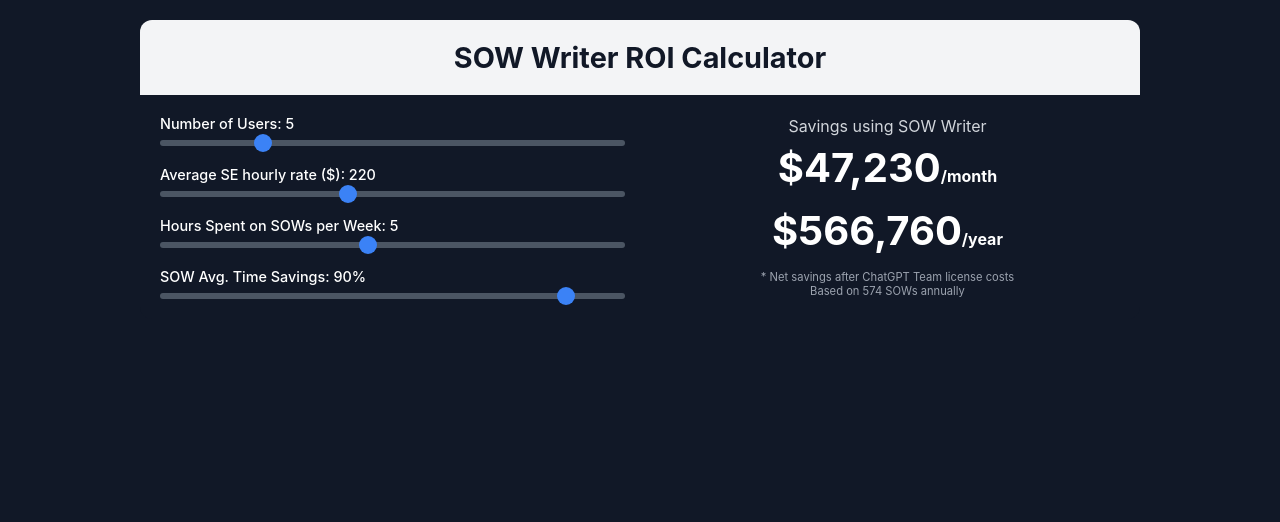
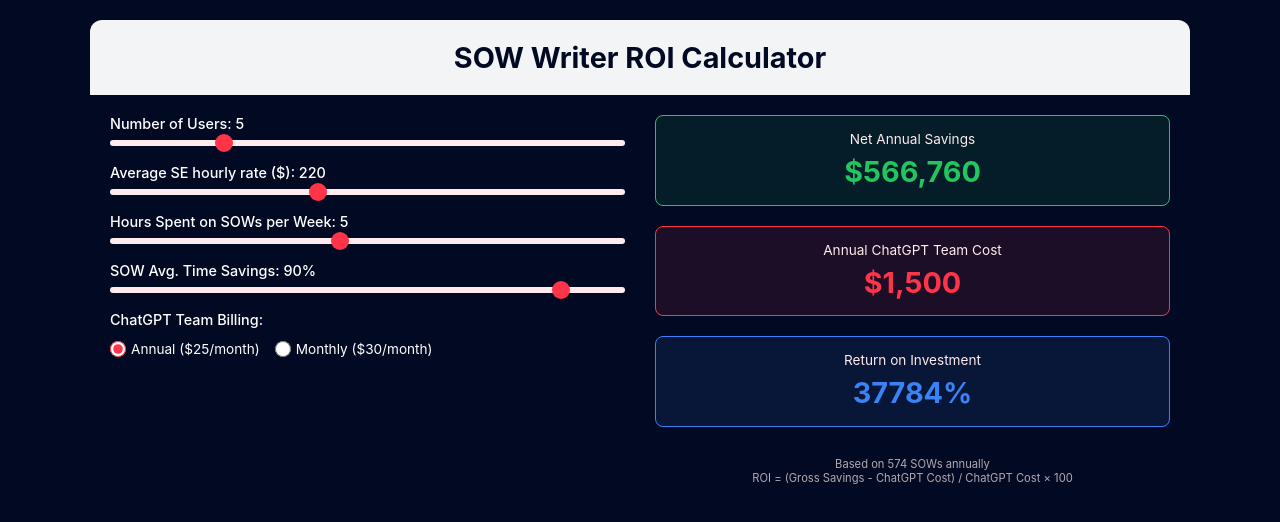
Before and after one commit to ecarpentere360/sow-roi-calculator, a plain HTML site: page index.html in a window 1280 px wide. Drawn offline with Linux system fonts and the light colour scheme.

Commit message:
Update index.html

```diff
--- a/index.html
+++ b/index.html
@@ -8,14 +8,14 @@
         * { margin: 0; padding: 0; box-sizing: border-box; }
         body {
             font-family: -apple-system, BlinkMacSystemFont, 'Segoe UI', Roboto, sans-serif;
-            background: #111827;
+            background: #020A23;
             color: white;
             padding: 20px;
         }
         .calculator {
-            max-width: 1000px;
+            max-width: 1100px;
             margin: 0 auto;
-            background: #111827;
+            background: #020A23;
             border-radius: 12px;
             overflow: hidden;
         }
@@ -23,7 +23,7 @@
             text-align: center;
             padding: 20px;
             background: #f3f4f6;
-            color: #111827;
+            color: #020A23;
         }
         .header h2 { font-size: 1.8rem; font-weight: bold; }
         .content {
@@ -31,19 +31,19 @@
             display: grid;
             grid-template-columns: 1fr 1fr;
             gap: 30px;
-            align-items: center;
+            align-items: start;
         }
         @media (max-width: 768px) {
             .content { grid-template-columns: 1fr; }
         }
-        .controls { display: flex; flex-direction: column; gap: 20px; }
+        .controls { display: flex; flex-direction: column; gap: 18px; }
         .control-group { display: flex; flex-direction: column; gap: 8px; }
         .control-label { font-size: 0.9rem; font-weight: 500; }
         .slider {
             width: 100%;
             height: 6px;
             border-radius: 3px;
-            background: #4b5563;
+            background: #FFEBED;
             outline: none;
             -webkit-appearance: none;
         }
@@ -52,30 +52,108 @@
             width: 18px;
             height: 18px;
             border-radius: 50%;
-            background: #3b82f6;
+            background: #FF3449;
             cursor: pointer;
         }
         .slider::-moz-range-thumb {
             width: 18px;
             height: 18px;
             border-radius: 50%;
-            background: #3b82f6;
+            background: #FF3449;
             cursor: pointer;
             border: none;
         }
-        .results { text-align: center; }
-        .results-label { font-size: 1rem; color: #d1d5db; margin-bottom: 8px; }
-        .results-value { font-size: 2.5rem; font-weight: bold; line-height: 1.2; }
-        .results-period { font-size: 1rem; }
+        .billing-toggle {
+            display: flex;
+            gap: 15px;
+            margin-top: 5px;
+        }
+        .billing-option {
+            display: flex;
+            align-items: center;
+            gap: 5px;
+            font-size: 0.85rem;
+        }
+        .billing-option input[type="radio"] {
+            width: 16px;
+            height: 16px;
+            accent-color: #FF3449;
+        }
+        .results {
+            display: flex;
+            flex-direction: column;
+            gap: 20px;
+        }
+        .result-card {
+            background: rgba(255, 235, 237, 0.1);
+            border: 1px solid rgba(255, 235, 237, 0.2);
+            border-radius: 8px;
+            padding: 15px;
+            text-align: center;
+        }
+        .result-label {
+            font-size: 0.85rem;
+            color: #FFEBED;
+            margin-bottom: 8px;
+        }
+        .result-value {
+            font-size: 1.8rem;
+            font-weight: bold;
+            line-height: 1.2;
+            color: white;
+        }
+        .result-period { font-size: 0.9rem; }
+        .savings-card {
+            border-color: #22c55e;
+            background: rgba(34, 197, 94, 0.1);
+        }
+        .savings-card .result-value {
+            color: #22c55e;
+        }
+        .expense-card {
+            border-color: #FF3449;
+            background: rgba(255, 52, 73, 0.1);
+        }
+        .expense-card .result-value {
+            color: #FF3449;
+        }
+        .roi-card {
+            border-color: #3b82f6;
+            background: rgba(59, 130, 246, 0.1);
+            font-size: 2.2rem;
+        }
+        .roi-card .result-value {
+            color: #3b82f6;
+        }
+        .roi-negative {
+            border-color: #FF3449;
+            background: rgba(255, 52, 73, 0.1);
+        }
+        .roi-negative .result-value {
+            color: #FF3449;
+        }
+        .roi-moderate {
+            border-color: #eab308;
+            background: rgba(234, 179, 8, 0.1);
+        }
+        .roi-moderate .result-value {
+            color: #eab308;
+        }
         .warning {
-            background: rgba(153, 27, 27, 0.2);
-            border: 1px solid #dc2626;
+            background: rgba(255, 52, 73, 0.2);
+            border: 1px solid #FF3449;
             border-radius: 8px;
-            padding: 10px;
-            margin-top: 15px;
-            display: none;
+            padding: 12px;
+            text-align: center;
         }
-        .disclaimer { font-size: 0.7rem; color: #9ca3af; margin-top: 15px; }
+        .warning-text { color: #FF3449; font-size: 0.8rem; }
+        .disclaimer {
+            font-size: 0.7rem;
+            color: #FFEBED;
+            text-align: center;
+            margin-top: 10px;
+            opacity: 0.7;
+        }
     </style>
 </head>
 <body>
@@ -89,39 +167,68 @@
                     <label class="control-label">Number of Users: <span id="users-value">5</span></label>
                     <input type="range" min="1" max="20" value="5" class="slider" id="users-slider">
                 </div>
+
                 <div class="control-group">
                     <label class="control-label">Average SE hourly rate ($): <span id="rate-value">220</span></label>
                     <input type="range" min="100" max="400" value="220" step="10" class="slider" id="rate-slider">
                 </div>
+
                 <div class="control-group">
                     <label class="control-label">Hours Spent on SOWs per Week: <span id="hours-value">5</span></label>
                     <input type="range" min="1" max="10" value="5" step="0.5" class="slider" id="hours-slider">
                 </div>
+
                 <div class="control-group">
                     <label class="control-label">SOW Avg. Time Savings: <span id="savings-value">90</span>%</label>
                     <input type="range" min="50" max="95" value="90" step="5" class="slider" id="savings-slider">
                 </div>
+
+                <div class="control-group">
+                    <label class="control-label">ChatGPT Team Billing:</label>
+                    <div class="billing-toggle">
+                        <div class="billing-option">
+                            <input type="radio" id="annual" name="billing" value="annual" checked>
+                            <label for="annual">Annual ($25/month)</label>
+                        </div>
+                        <div class="billing-option">
+                            <input type="radio" id="monthly" name="billing" value="monthly">
+                            <label for="monthly">Monthly ($30/month)</label>
+                        </div>
+                    </div>
+                </div>
             </div>
+
             <div class="results">
-                <div>
-                    <p class="results-label">Savings using SOW Writer</p>
-                    <p class="results-value">
-                        <span id="monthly-savings">$0</span><span class="results-period">/month</span>
+                <div class="result-card savings-card">
+                    <p class="result-label">Net Annual Savings</p>
+                    <p class="result-value">
+                        <span id="annual-savings">$0</span>
                     </p>
                 </div>
-                <div style="margin-top: 15px;">
-                    <p class="results-value">
-                        <span id="annual-savings">$0</span><span class="results-period">/year</span>
+
+                <div class="result-card expense-card">
+                    <p class="result-label">Annual ChatGPT Team Cost</p>
+                    <p class="result-value">
+                        <span id="chatgpt-cost">$0</span>
                     </p>
                 </div>
-                <div id="warning" class="warning">
-                    <p style="color: #fca5a5; font-size: 0.8rem;">
-                        ⚠️ Current settings show negative ROI. Consider adjusting team size or time savings.
+
+                <div class="result-card roi-card" id="roi-card">
+                    <p class="result-label">Return on Investment</p>
+                    <p class="result-value">
+                        <span id="roi-percentage">0</span>%
                     </p>
                 </div>
+
+                <div id="warning" class="warning" style="display: none;">
+                    <p class="warning-text">
+                        ⚠️ Negative ROI. Consider adjusting parameters for better results.
+                    </p>
+                </div>
+
                 <div class="disclaimer">
-                    <p>* Net savings after ChatGPT Team license costs</p>
                     <p>Based on 574 SOWs annually</p>
+                    <p>ROI = (Gross Savings - ChatGPT Cost) / ChatGPT Cost × 100</p>
                 </div>
             </div>
         </div>
@@ -140,25 +247,44 @@
             const hourlyRate = parseInt(document.getElementById('rate-slider').value);
             const hoursPerSOW = parseFloat(document.getElementById('hours-slider').value);
             const timeSaving = parseInt(document.getElementById('savings-slider').value);
+            const billingType = document.querySelector('input[name="billing"]:checked').value;
 
             const sowsPerYear = 574;
             const manualTime = hoursPerSOW;
             const automatedTime = manualTime * (1 - timeSaving / 100);
             const savingsPerSOW = hourlyRate * (manualTime - automatedTime);
-            const monthlySavings = (savingsPerSOW * sowsPerYear) / 12;
-            const annualSavings = savingsPerSOW * sowsPerYear;
+            const grossAnnualSavings = savingsPerSOW * sowsPerYear;
 
-            const annualChatGPTCost = numUsers * 25 * 12;
-            const netMonthlySavings = monthlySavings - annualChatGPTCost / 12;
-            const netAnnualSavings = annualSavings - annualChatGPTCost;
+            // ChatGPT costs based on billing type
+            const monthlyRatePerUser = billingType === 'annual' ? 25 : 30;
+            const annualChatGPTCost = numUsers * monthlyRatePerUser * 12;
 
-            document.getElementById('monthly-savings').textContent = formatCurrency(netMonthlySavings);
+            // Net savings and ROI
+            const netAnnualSavings = grossAnnualSavings - annualChatGPTCost;
+            const roiPercentage = annualChatGPTCost > 0 ? (netAnnualSavings / annualChatGPTCost) * 100 : 0;
+
+            // Update display
             document.getElementById('annual-savings').textContent = formatCurrency(netAnnualSavings);
+            document.getElementById('chatgpt-cost').textContent = formatCurrency(annualChatGPTCost);
+            document.getElementById('roi-percentage').textContent = Math.round(roiPercentage);
 
+            // Show/hide warning
             const warning = document.getElementById('warning');
             warning.style.display = netAnnualSavings <= 0 ? 'block' : 'none';
+
+            // Update ROI card styling based on performance
+            const roiCard = document.getElementById('roi-card');
+            roiCard.className = 'result-card roi-card';
+
+            if (roiPercentage < 0) {
+                roiCard.classList.add('roi-negative');
+            } else if (roiPercentage < 100) {
+                roiCard.classList.add('roi-moderate');
+            }
+            // Default blue styling for 100%+ ROI
         }
 
+        // Event listeners for sliders
         ['users-slider', 'rate-slider', 'hours-slider', 'savings-slider'].forEach(id => {
             const slider = document.getElementById(id);
             const valueSpan = document.getElementById(id.replace('-slider', '-value'));
@@ -168,6 +294,12 @@
             });
         });
 
+        // Event listeners for billing toggle
+        document.querySelectorAll('input[name="billing"]').forEach(radio => {
+            radio.addEventListener('change', calculateROI);
+        });
+
+        // Initial calculation
         calculateROI();
     </script>
 </body>
```
